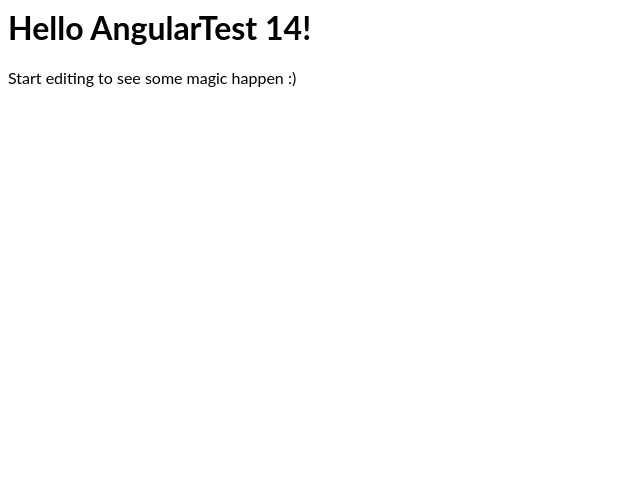
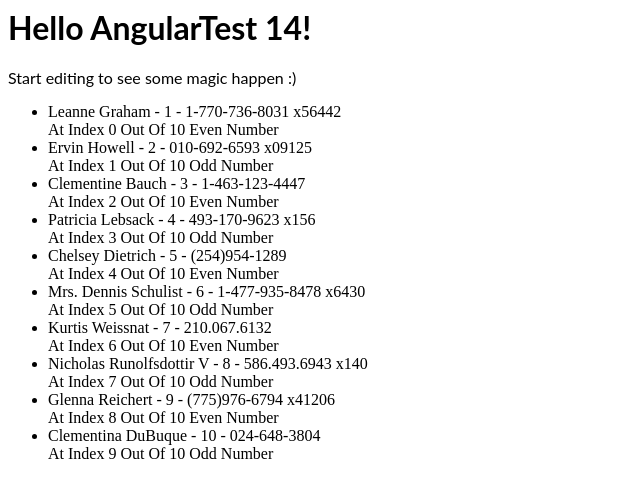
Before and after one commit to 1stApr/angular-100day, an Angular app: page / in a window 1280 px wide. Shown: the top 498 px of the page, without its empty margins (0-640 px from the left). Built offline with nearby package versions, Linux system fonts and the light colour scheme.

Commit message:
day 5 ngFor

```diff
--- a/src/app/app.component.html
+++ b/src/app/app.component.html
@@ -2,3 +2,22 @@
 <p>
   Start editing to see some magic happen :)
 </p>
+<ul>
+  <ng-container *ngIf="user.length >0;else noUser">
+    <li
+      *ngFor="let u of user; index as idx; count as total; first as isFirst; last as isLast; even as isEven; odd as isOdd"
+    >
+      <span>{{u.name}} - {{u.id}} - {{u.phone}}</span>
+      <br />
+      <span>At Index {{idx}} Out Of {{total}}</span>
+
+      <span *ngIf="isEven;else isOddNumber"> Even Number</span>
+    </li>
+  </ng-container>
+  <ng-template #isOddNumber>
+    <span> Odd Number</span>
+  </ng-template>
+  <ng-template #noUser>
+    No User
+  </ng-template>
+</ul>
--- a/src/app/app.component.ts
+++ b/src/app/app.component.ts
@@ -7,4 +7,237 @@
 })
 export class AppComponent {
   name1 = "AngularTest " + VERSION.major;
+
+  user = [
+    {
+      id: 1,
+      name: "Leanne Graham",
+      username: "Bret",
+      email: "Sincere@april.biz",
+      address: {
+        street: "Kulas Light",
+        suite: "Apt. 556",
+        city: "Gwenborough",
+        zipcode: "92998-3874",
+        geo: {
+          lat: "-37.3159",
+          lng: "81.1496"
+        }
+      },
+      phone: "1-770-736-8031 x56442",
+      website: "hildegard.org",
+      company: {
+        name: "Romaguera-Crona",
+        catchPhrase: "Multi-layered client-server neural-net",
+        bs: "harness real-time e-markets"
+      }
+    },
+    {
+      id: 2,
+      name: "Ervin Howell",
+      username: "Antonette",
+      email: "Shanna@melissa.tv",
+      address: {
+        street: "Victor Plains",
+        suite: "Suite 879",
+        city: "Wisokyburgh",
+        zipcode: "90566-7771",
+        geo: {
+          lat: "-43.9509",
+          lng: "-34.4618"
+        }
+      },
+      phone: "010-692-6593 x09125",
+      website: "anastasia.net",
+      company: {
+        name: "Deckow-Crist",
+        catchPhrase: "Proactive didactic contingency",
+        bs: "synergize scalable supply-chains"
+      }
+    },
+    {
+      id: 3,
+      name: "Clementine Bauch",
+      username: "Samantha",
+      email: "Nathan@yesenia.net",
+      address: {
+        street: "Douglas Extension",
+        suite: "Suite 847",
+        city: "McKenziehaven",
+        zipcode: "59590-4157",
+        geo: {
+          lat: "-68.6102",
+          lng: "-47.0653"
+        }
+      },
+      phone: "1-463-123-4447",
+      website: "ramiro.info",
+      company: {
+        name: "Romaguera-Jacobson",
+        catchPhrase: "Face to face bifurcated interface",
+        bs: "e-enable strategic applications"
+      }
+    },
+    {
+      id: 4,
+      name: "Patricia Lebsack",
+      username: "Karianne",
+      email: "Julianne.OConner@kory.org",
+      address: {
+        street: "Hoeger Mall",
+        suite: "Apt. 692",
+        city: "South Elvis",
+        zipcode: "53919-4257",
+        geo: {
+          lat: "29.4572",
+          lng: "-164.2990"
+        }
+      },
+      phone: "493-170-9623 x156",
+      website: "kale.biz",
+      company: {
+        name: "Robel-Corkery",
+        catchPhrase: "Multi-tiered zero tolerance productivity",
+        bs: "transition cutting-edge web services"
+      }
+    },
+    {
+      id: 5,
+      name: "Chelsey Dietrich",
+      username: "Kamren",
+      email: "Lucio_Hettinger@annie.ca",
+      address: {
+        street: "Skiles Walks",
+        suite: "Suite 351",
+        city: "Roscoeview",
+        zipcode: "33263",
+        geo: {
+          lat: "-31.8129",
+          lng: "62.5342"
+        }
+      },
+      phone: "(254)954-1289",
+      website: "demarco.info",
+      company: {
+        name: "Keebler LLC",
+        catchPhrase: "User-centric fault-tolerant solution",
+        bs: "revolutionize end-to-end systems"
+      }
+    },
+    {
+      id: 6,
+      name: "Mrs. Dennis Schulist",
+      username: "Leopoldo_Corkery",
+      email: "Karley_Dach@jasper.info",
+      address: {
+        street: "Norberto Crossing",
+        suite: "Apt. 950",
+        city: "South Christy",
+        zipcode: "23505-1337",
+        geo: {
+          lat: "-71.4197",
+          lng: "71.7478"
+        }
+      },
+      phone: "1-477-935-8478 x6430",
+      website: "ola.org",
+      company: {
+        name: "Considine-Lockman",
+        catchPhrase: "Synchronised bottom-line interface",
+        bs: "e-enable innovative applications"
+      }
+    },
+    {
+      id: 7,
+      name: "Kurtis Weissnat",
+      username: "Elwyn.Skiles",
+      email: "Telly.Hoeger@billy.biz",
+      address: {
+        street: "Rex Trail",
+        suite: "Suite 280",
+        city: "Howemouth",
+        zipcode: "58804-1099",
+        geo: {
+          lat: "24.8918",
+          lng: "21.8984"
+        }
+      },
+      phone: "210.067.6132",
+      website: "elvis.io",
+      company: {
+        name: "Johns Group",
+        catchPhrase: "Configurable multimedia task-force",
+        bs: "generate enterprise e-tailers"
+      }
+    },
+    {
+      id: 8,
+      name: "Nicholas Runolfsdottir V",
+      username: "Maxime_Nienow",
+      email: "Sherwood@rosamond.me",
+      address: {
+        street: "Ellsworth Summit",
+        suite: "Suite 729",
+        city: "Aliyaview",
+        zipcode: "45169",
+        geo: {
+          lat: "-14.3990",
+          lng: "-120.7677"
+        }
+      },
+      phone: "586.493.6943 x140",
+      website: "jacynthe.com",
+      company: {
+        name: "Abernathy Group",
+        catchPhrase: "Implemented secondary concept",
+        bs: "e-enable extensible e-tailers"
+      }
+    },
+    {
+      id: 9,
+      name: "Glenna Reichert",
+      username: "Delphine",
+      email: "Chaim_McDermott@dana.io",
+      address: {
+        street: "Dayna Park",
+        suite: "Suite 449",
+        city: "Bartholomebury",
+        zipcode: "76495-3109",
+        geo: {
+          lat: "24.6463",
+          lng: "-168.8889"
+        }
+      },
+      phone: "(775)976-6794 x41206",
+      website: "conrad.com",
+      company: {
+        name: "Yost and Sons",
+        catchPhrase: "Switchable contextually-based project",
+        bs: "aggregate real-time technologies"
+      }
+    },
+    {
+      id: 10,
+      name: "Clementina DuBuque",
+      username: "Moriah.Stanton",
+      email: "Rey.Padberg@karina.biz",
+      address: {
+        street: "Kattie Turnpike",
+        suite: "Suite 198",
+        city: "Lebsackbury",
+        zipcode: "31428-2261",
+        geo: {
+          lat: "-38.2386",
+          lng: "57.2232"
+        }
+      },
+      phone: "024-648-3804",
+      website: "ambrose.net",
+      company: {
+        name: "Hoeger LLC",
+        catchPhrase: "Centralized empowering task-force",
+        bs: "target end-to-end models"
+      }
+    }
+  ];
 }
```
